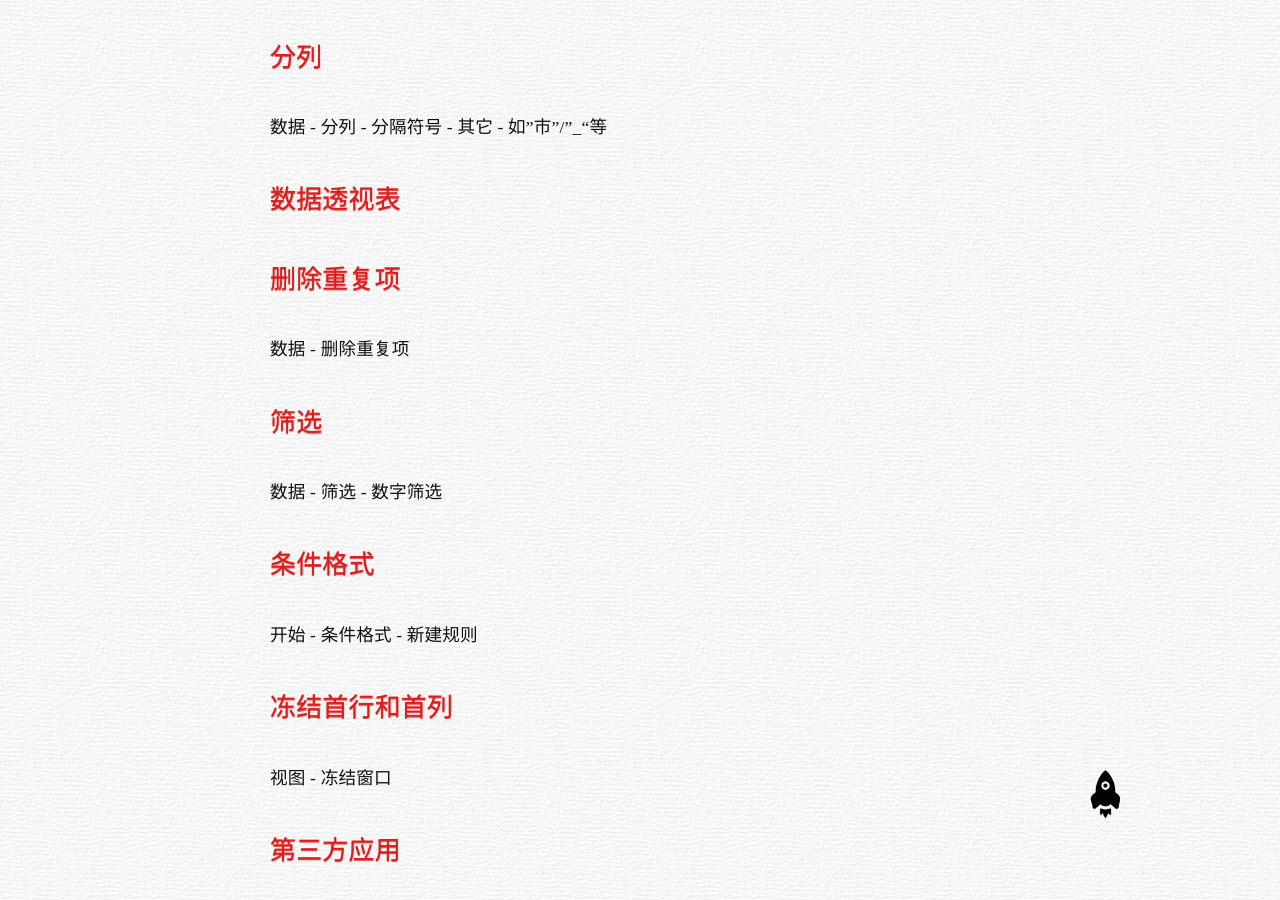
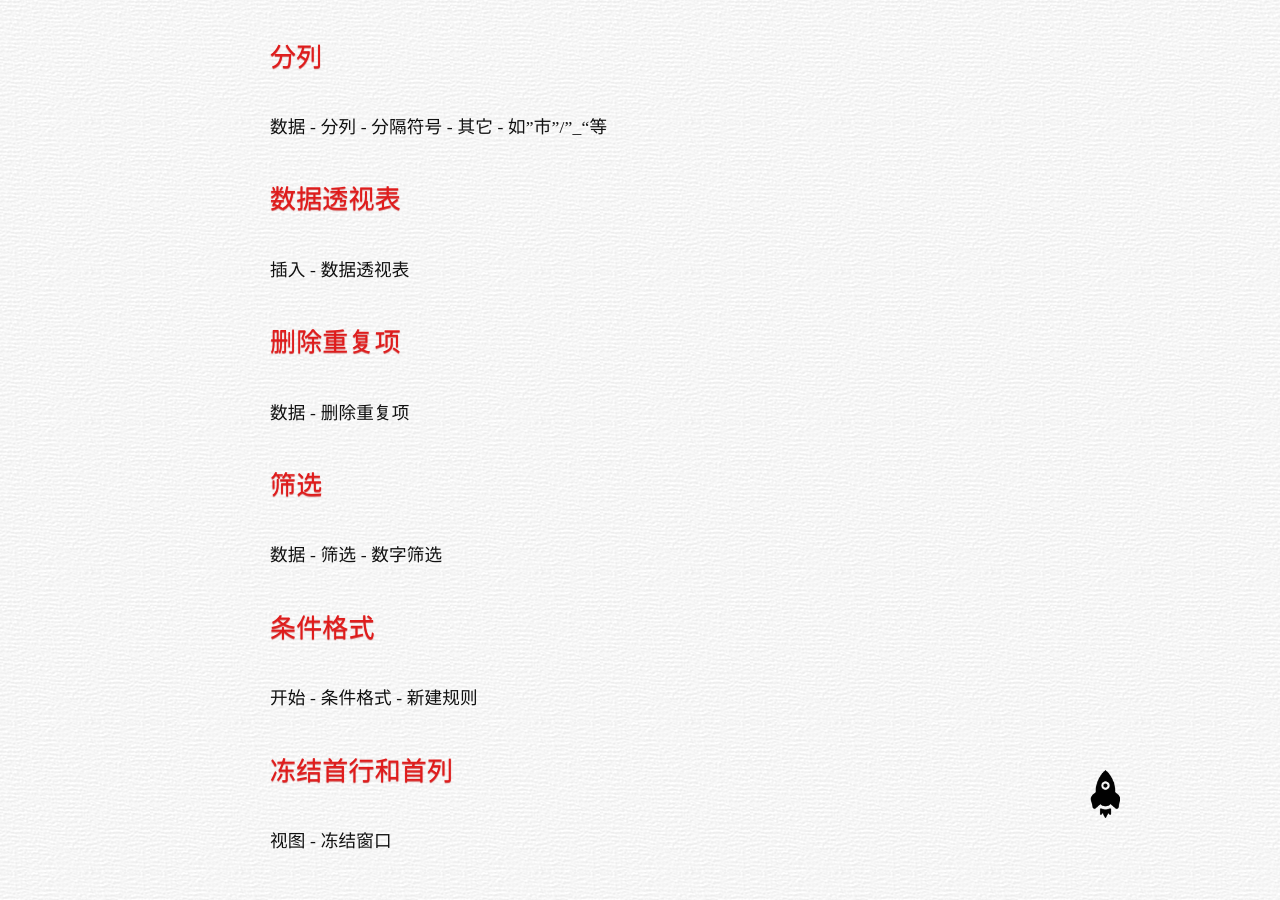
Before and after one commit to Besideme/besideme.github.io, a Jekyll site: the page built from _posts/2017-6-22-excel1.md, in a window 1280 px wide and 900 px high, scrolled down 10828 px. Built offline with Jekyll 4.4.1, drawn with Linux system fonts in a browser that asks for light colours; nearby versions of some CDN libraries; comment, search, counter and statistics services are not loaded.

Commit message:
Update 2017-6-22-excel1.md

```diff
--- a/_posts/2017-6-22-excel1.md
+++ b/_posts/2017-6-22-excel1.md
@@ -336,6 +336,8 @@ $A$1，绝对引用
 
 ### 数据透视表
 
+插入 - 数据透视表
+
 ### 删除重复项
 
 数据 - 删除重复项
```
